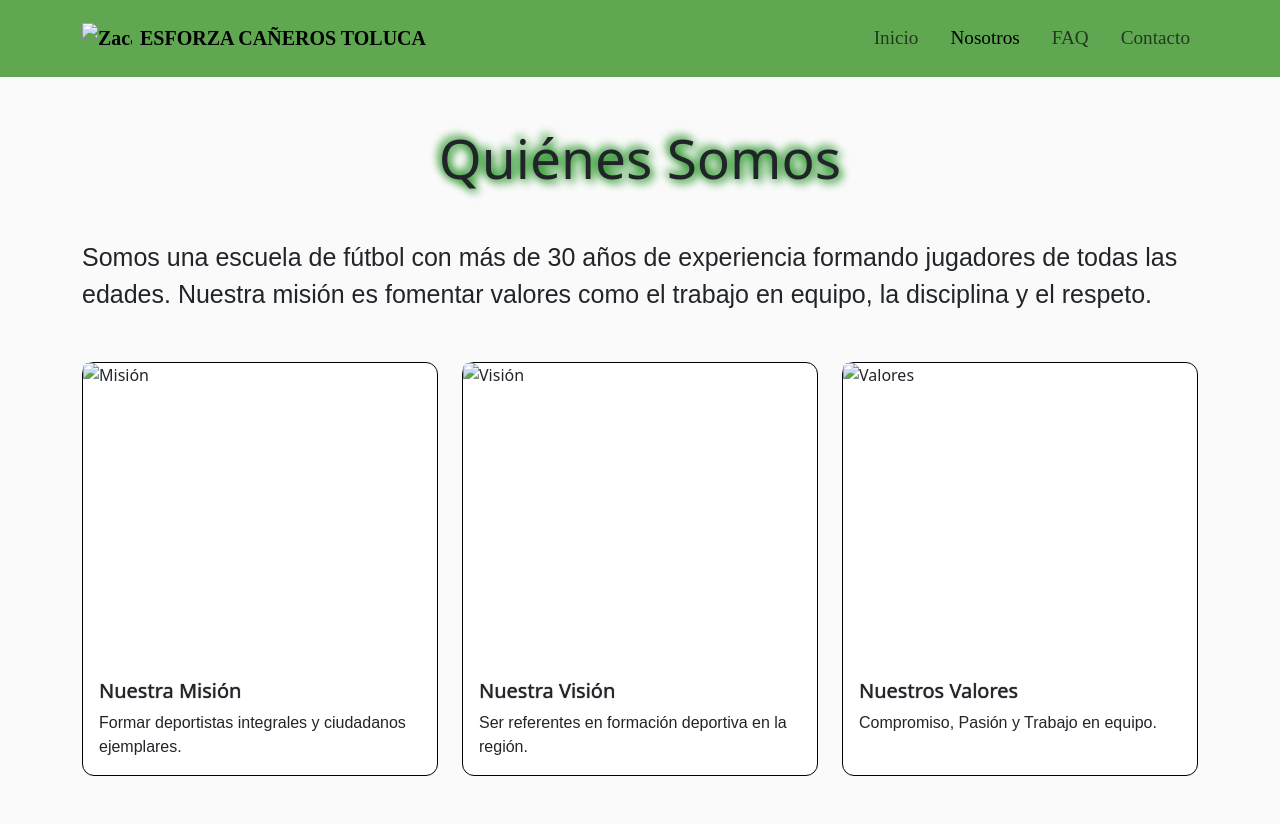
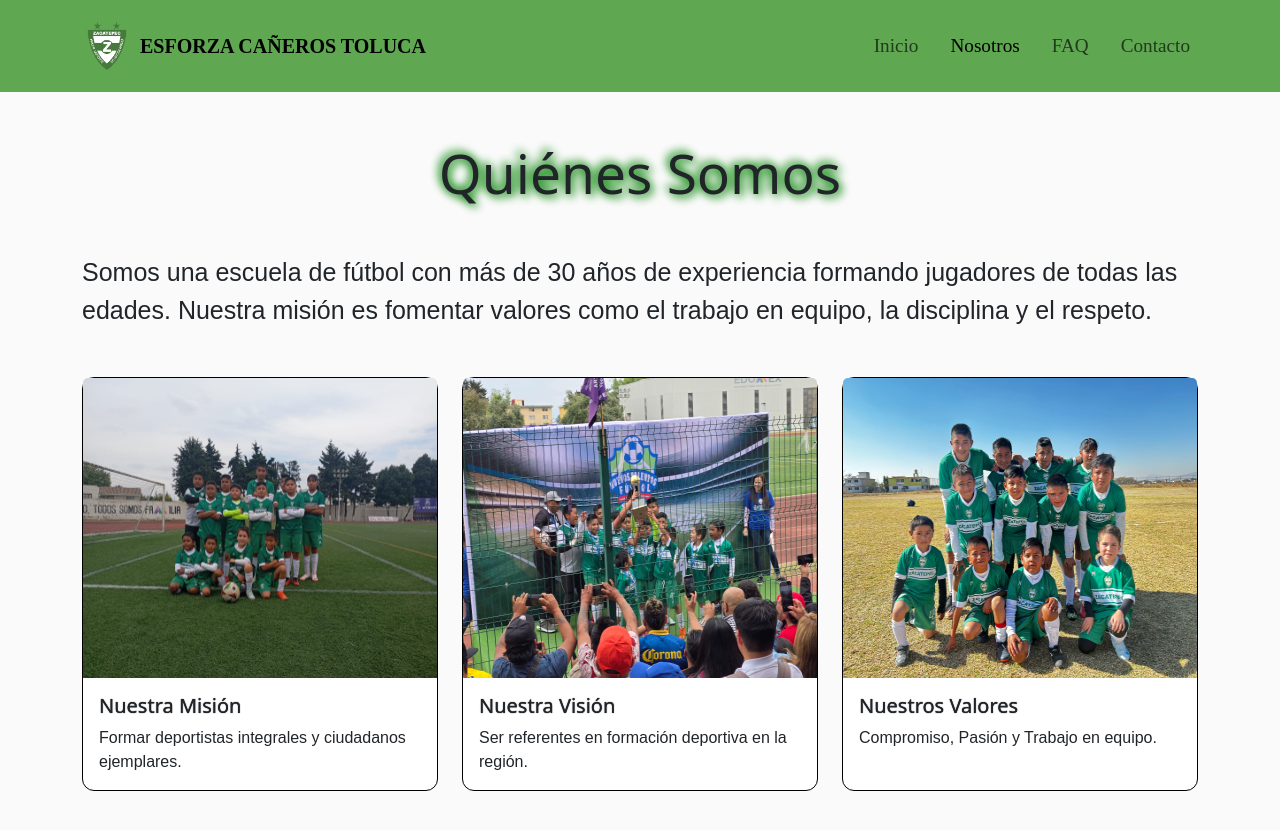
Before and after one commit to ManuDev21/EsforzaCa-erosToluca, a plain HTML site: page nosotros.html in a window 1280 px wide. Drawn offline with nearby package versions, Linux system fonts and the light colour scheme.

Commit message:
Update nosotros.html

```diff
--- a/nosotros.html
+++ b/nosotros.html
@@ -8,14 +8,14 @@
     href="https://cdn.jsdelivr.net/npm/bootstrap@5.3.0/dist/css/bootstrap.min.css"
     rel="stylesheet"
   />
-  <link rel="shortcut icon" href="img/logo1.png" type="image/x-icon">
+  <link rel="shortcut icon" href="logo1.png" type="image/x-icon">
   <link rel="stylesheet" href="css/nosotros.css"/>
 </head>
 <body>
   <nav class="navbar navbar-expand-lg">
     <div class="container">
       <a class="navbar-brand d-flex align-items-center" id="titulo" href="index.html">
-      <img src="img/logo1.png" alt="Zacatepec FC" class="logo me-2">ESFORZA CAÑEROS TOLUCA</a>
+      <img src="logo1.png" alt="Zacatepec FC" class="logo me-2">ESFORZA CAÑEROS TOLUCA</a>
       <button class="navbar-toggler" data-bs-toggle="collapse" data-bs-target="#navbarNav">
         <span class="navbar-toggler-icon"></span>
       </button>
@@ -40,7 +40,7 @@
       <div class="row g-4 mt-4">
         <div class="col-md-4">
           <div class="card h-100">
-            <img src="img/c10.jpg" class="card-img-top" width="350px" height="300px" alt="Misión" />
+            <img src="c10.jpg" class="card-img-top" width="350px" height="300px" alt="Misión" />
             <div class="card-body">
               <h5 id="cardTitle" class="card-title">Nuestra Misión</h5>
               <p id="textoCartas1" class="card-text">Formar deportistas integrales y ciudadanos ejemplares.</p>
@@ -49,7 +49,7 @@
         </div>
         <div class="col-md-4">
           <div class="card h-100">
-            <img src="img/c12.jpg" class="card-img-top" width="350px" height="300px" alt="Visión" />
+            <img src="c12.jpg" class="card-img-top" width="350px" height="300px" alt="Visión" />
             <div class="card-body">
               <h5 id="cardTitle" class="card-title">Nuestra Visión</h5>
               <p id="textoCartas1" class="card-text">Ser referentes en formación deportiva en la región.</p>
@@ -58,7 +58,7 @@
         </div>
         <div class="col-md-4">
           <div class="card h-100">
-            <img src="img/c9.jpg" class="card-img-top" width="350px" height="300px" alt="Valores" />
+            <img src="c9.jpg" class="card-img-top" width="350px" height="300px" alt="Valores" />
             <div class="card-body">
               <h5 id="cardTitle" class="card-title">Nuestros Valores</h5>
               <p id="textoCartas1" class="card-text">Compromiso, Pasión y Trabajo en equipo.</p>
```
